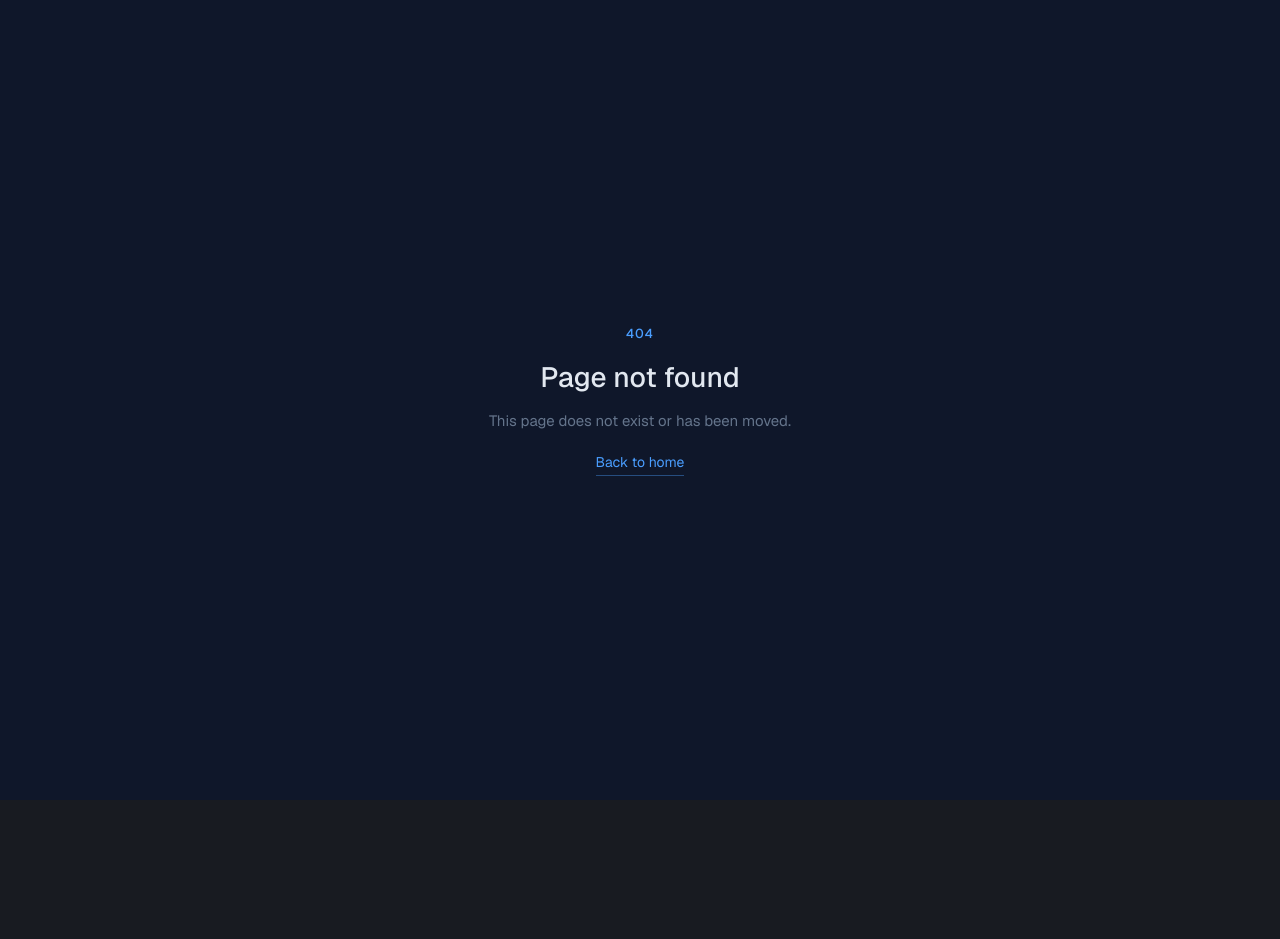
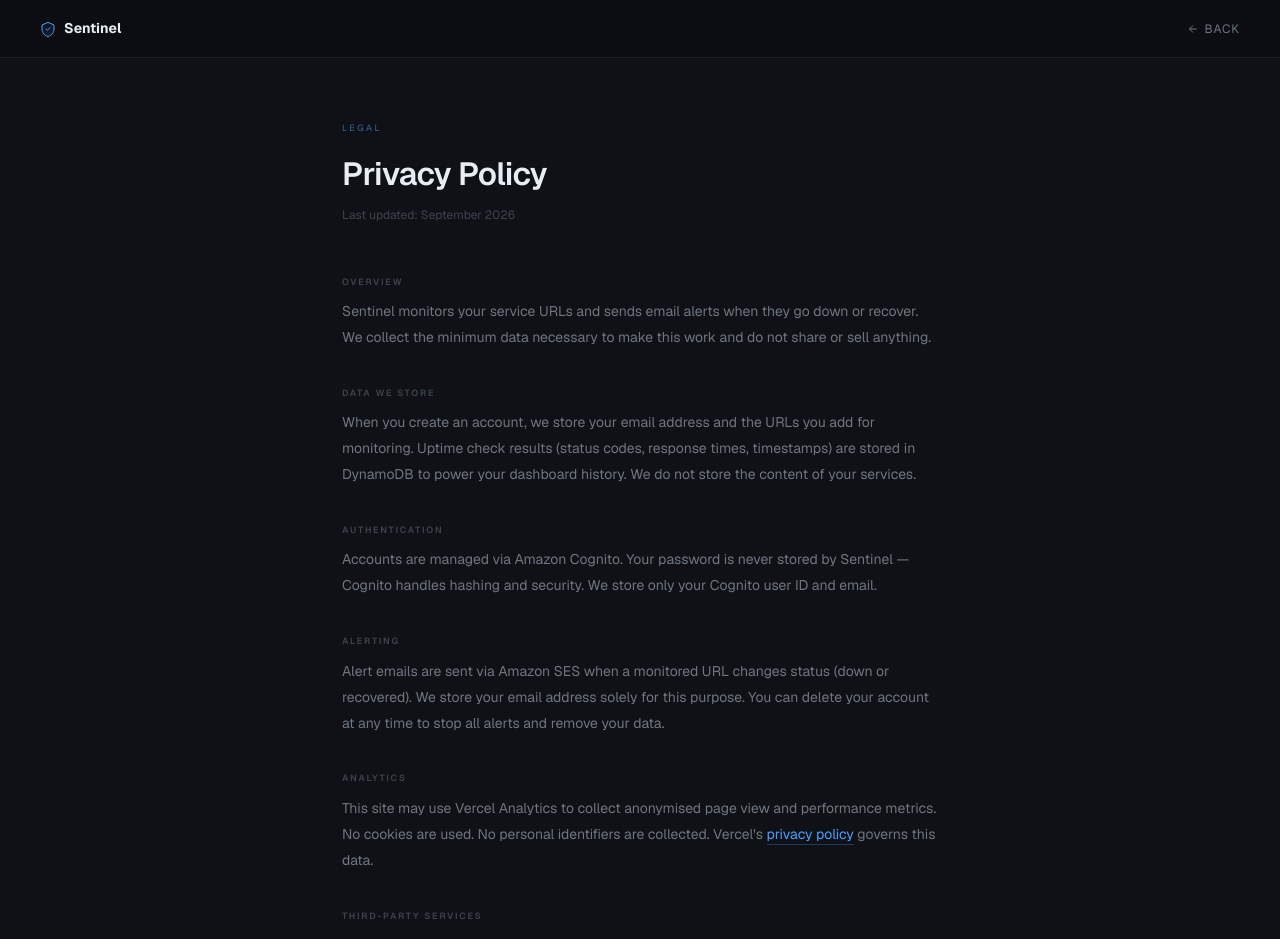
Before and after one commit to denzelchingodza/Sentinel, a Next.js app in the folder frontend/: page /privacy in a window 1280 px wide. Before the commit this address had no page. Shown: the top 939 px of the page. Before the commit the page ends 800 px from the top, so only its background shows below. Built offline with nearby package versions, Linux system fonts and the light colour scheme.

Commit message:
feat: add privacy page, error boundary, PWA manifest, apple-touch-icon

```diff
--- /dev/null
+++ b/frontend/app/error.tsx
@@ -0,0 +1,97 @@
+"use client";
+
+import { useEffect } from "react";
+import Link from "next/link";
+
+const BLUE = "#4a9eff";
+
+export default function GlobalError({
+  error,
+  reset,
+}: {
+  error: Error & { digest?: string };
+  reset: () => void;
+}) {
+  useEffect(() => {
+    console.error(error);
+  }, [error]);
+
+  return (
+    <div
+      style={{
+        minHeight: "100vh",
+        background: "#0f1117",
+        display: "flex",
+        flexDirection: "column",
+        alignItems: "center",
+        justifyContent: "center",
+        textAlign: "center",
+        padding: "2rem",
+        fontFamily: "var(--font-geist-sans), system-ui, sans-serif",
+        color: "#e6edf3",
+      }}
+    >
+      {/* Icon */}
+      <div style={{ marginBottom: 24, opacity: 0.4 }}>
+        <svg width="36" height="36" viewBox="0 0 24 24" fill="none" stroke={BLUE} strokeWidth="1.5">
+          <circle cx="12" cy="12" r="10" />
+          <line x1="12" y1="8" x2="12" y2="12" />
+          <line x1="12" y1="16" x2="12.01" y2="16" />
+        </svg>
+      </div>
+
+      <p
+        style={{
+          fontSize: 10, letterSpacing: "0.25em", textTransform: "uppercase",
+          color: BLUE, opacity: 0.7, marginBottom: 16,
+        }}
+      >
+        Something went wrong
+      </p>
+
+      <h1
+        style={{
+          fontSize: "clamp(18px, 3vw, 24px)", fontWeight: 500,
+          color: "#e6edf3", letterSpacing: "-0.01em", marginBottom: 10,
+        }}
+      >
+        An unexpected error occurred.
+      </h1>
+
+      <p
+        style={{
+          fontSize: 14, color: "#6e7681", maxWidth: 340,
+          lineHeight: 1.7, marginBottom: 32,
+        }}
+      >
+        Something didn&apos;t load correctly. Try refreshing — if it keeps
+        happening, the service may be temporarily unavailable.
+      </p>
+
+      <div style={{ display: "flex", gap: 12, flexWrap: "wrap", justifyContent: "center" }}>
+        <button
+          onClick={reset}
+          style={{
+            fontSize: 13, letterSpacing: "0.06em", textTransform: "uppercase",
+            color: "#0f1117", background: BLUE, border: "none",
+            padding: "10px 24px", cursor: "pointer", fontFamily: "inherit",
+            borderRadius: 6,
+          }}
+        >
+          Try again
+        </button>
+        <Link
+          href="/"
+          style={{
+            fontSize: 13, letterSpacing: "0.06em", textTransform: "uppercase",
+            color: BLUE, border: `1px solid rgba(74,158,255,0.3)`,
+            padding: "10px 24px", textDecoration: "none",
+            display: "inline-flex", alignItems: "center", borderRadius: 6,
+          }}
+        >
+          Go home
+        </Link>
+      </div>
+    </div>
+  );
+}
--- a/frontend/app/layout.tsx
+++ b/frontend/app/layout.tsx
@@ -35,6 +35,14 @@ export const metadata: Metadata = {
     description: "Serverless uptime monitoring and incident alerting.",
     images: ["/og-image.png"],
   },
+  appleWebApp: {
+    capable: true,
+    statusBarStyle: "black-translucent",
+    title: "Sentinel",
+  },
+  other: {
+    "theme-color": "#0f1117",
+  },
 };
 
 export default function RootLayout({
--- /dev/null
+++ b/frontend/app/manifest.ts
@@ -0,0 +1,17 @@
+import type { MetadataRoute } from "next";
+
+export default function manifest(): MetadataRoute.Manifest {
+  return {
+    name: "Sentinel — Uptime Monitoring",
+    short_name: "Sentinel",
+    description: "Serverless uptime monitoring and incident alerting.",
+    start_url: "/",
+    display: "standalone",
+    background_color: "#0f1117",
+    theme_color: "#4a9eff",
+    icons: [
+      { src: "/apple-touch-icon.png", sizes: "180x180", type: "image/png" },
+      { src: "/favicon.ico", sizes: "any" },
+    ],
+  };
+}
--- a/frontend/app/page.tsx
+++ b/frontend/app/page.tsx
@@ -109,7 +109,10 @@ export default function Home() {
               </a>
               . All rights reserved.
             </span>
-            <span style={{ fontSize: 11, color: "#2d333b" }}>Serverless · Zero downtime · No servers to manage</span>
+            <div style={{ display: "flex", gap: 16, alignItems: "center" }}>
+              <Link href="/privacy" style={{ fontSize: 11, color: "#3d4450", textDecoration: "none" }}>Privacy</Link>
+              <span style={{ fontSize: 11, color: "#2d333b" }}>Serverless · Zero downtime · No servers to manage</span>
+            </div>
           </div>
         </div>
       </footer>
--- /dev/null
+++ b/frontend/app/privacy/page.tsx
@@ -0,0 +1,147 @@
+import type { Metadata } from "next";
+import type { ReactNode } from "react";
+import Link from "next/link";
+
+export const metadata: Metadata = {
+  title: "Privacy",
+  description: "Privacy policy for Sentinel — how we handle your monitoring data.",
+};
+
+const BLUE = "#4a9eff";
+const BG = "#0f1117";
+const TEXT = "#e6edf3";
+const SUB = "#6e7681";
+const DIM = "#3d4450";
+const BORDER = "#1a1f29";
+
+export default function PrivacyPage() {
+  return (
+    <div style={{ minHeight: "100vh", background: BG, fontFamily: "var(--font-geist-sans), system-ui, sans-serif", color: TEXT }}>
+
+      {/* Nav */}
+      <nav
+        style={{
+          display: "flex", justifyContent: "space-between", alignItems: "center",
+          padding: "18px 40px", borderBottom: `1px solid ${BORDER}`,
+          background: "#0b0d13",
+        }}
+      >
+        <div style={{ display: "flex", alignItems: "center", gap: 8 }}>
+          <svg width="16" height="16" viewBox="0 0 24 24" fill="none">
+            <path d="M12 2L3 6v6c0 5.25 3.75 10.15 9 11.25C17.25 22.15 21 17.25 21 12V6L12 2z"
+              stroke={BLUE} strokeWidth="1.5" strokeLinejoin="round" fill="rgba(74,158,255,0.08)" />
+            <path d="M9 12l2 2 4-4" stroke={BLUE} strokeWidth="1.5" strokeLinecap="round" strokeLinejoin="round" />
+          </svg>
+          <span style={{ fontSize: 14, fontWeight: 700, color: TEXT }}>Sentinel</span>
+        </div>
+        <Link
+          href="/"
+          style={{
+            display: "inline-flex", alignItems: "center", gap: 6,
+            fontSize: 12, letterSpacing: "0.08em", textTransform: "uppercase",
+            color: SUB, textDecoration: "none",
+          }}
+        >
+          <svg width="12" height="12" viewBox="0 0 24 24" fill="none" stroke="currentColor" strokeWidth="2">
+            <path d="M19 12H5M12 5l-7 7 7 7" />
+          </svg>
+          Back
+        </Link>
+      </nav>
+
+      {/* Content */}
+      <div style={{ maxWidth: 660, margin: "0 auto", padding: "64px 32px 100px" }}>
+        <p style={{ fontSize: 9, letterSpacing: "0.28em", textTransform: "uppercase", color: BLUE, opacity: 0.6, marginBottom: 14 }}>
+          Legal
+        </p>
+        <h1 style={{ fontSize: "clamp(22px, 4vw, 32px)", fontWeight: 600, letterSpacing: "-0.02em", marginBottom: 8 }}>
+          Privacy Policy
+        </h1>
+        <p style={{ fontSize: 12, color: DIM, marginBottom: 52 }}>Last updated: September 2026</p>
+
+        <Section title="Overview">
+          Sentinel monitors your service URLs and sends email alerts when they go down or recover.
+          We collect the minimum data necessary to make this work and do not share or sell anything.
+        </Section>
+
+        <Section title="Data we store">
+          When you create an account, we store your email address and the URLs you add for monitoring.
+          Uptime check results (status codes, response times, timestamps) are stored in DynamoDB to
+          power your dashboard history. We do not store the content of your services.
+        </Section>
+
+        <Section title="Authentication">
+          Accounts are managed via Amazon Cognito. Your password is never stored by Sentinel — Cognito
+          handles hashing and security. We store only your Cognito user ID and email.
+        </Section>
+
+        <Section title="Alerting">
+          Alert emails are sent via Amazon SES when a monitored URL changes status (down or recovered).
+          We store your email address solely for this purpose. You can delete your account at any time
+          to stop all alerts and remove your data.
+        </Section>
+
+        <Section title="Analytics">
+          This site may use Vercel Analytics to collect anonymised page view and performance metrics.
+          No cookies are used. No personal identifiers are collected. Vercel&apos;s{" "}
+          <A href="https://vercel.com/legal/privacy-policy">privacy policy</A> governs this data.
+        </Section>
+
+        <Section title="Third-party services">
+          <ul style={{ paddingLeft: 20, lineHeight: 2.1, color: SUB, fontSize: 14 }}>
+            <li><strong style={{ color: "#a8b3c1" }}>Amazon Cognito</strong> — user authentication</li>
+            <li><strong style={{ color: "#a8b3c1" }}>Amazon DynamoDB</strong> — storing monitors and check results</li>
+            <li><strong style={{ color: "#a8b3c1" }}>Amazon SES</strong> — sending alert emails</li>
+            <li><strong style={{ color: "#a8b3c1" }}>AWS Lambda</strong> — running uptime checks</li>
+            <li><strong style={{ color: "#a8b3c1" }}>Vercel</strong> — hosting the frontend</li>
+          </ul>
+        </Section>
+
+        <Section title="Data retention">
+          Your account data, monitors, and check history are retained while your account exists.
+          Deleting your account removes all associated data. We do not retain backups of user data
+          beyond our hosting provider&apos;s standard retention windows.
+        </Section>
+
+        <div style={{ borderTop: `1px solid ${BORDER}`, margin: "40px 0" }} />
+
+        <Section title="Contact">
+          Questions about this policy?{" "}
+          <A href="mailto:denzel.chingodza@icloud.com">denzel.chingodza@icloud.com</A>
+        </Section>
+      </div>
+
+      {/* Footer */}
+      <footer
+        style={{
+          borderTop: `1px solid ${BORDER}`, background: "#0b0d13",
+          padding: "18px 40px", display: "flex", justifyContent: "space-between",
+          alignItems: "center", fontSize: 12, color: DIM,
+        }}
+      >
+        <span>© 2026 Denzel Chingodza</span>
+        <Link href="/" style={{ color: DIM, textDecoration: "none", fontSize: 12 }}>Sentinel</Link>
+      </footer>
+    </div>
+  );
+}
+
+function Section({ title, children }: { title: string; children: ReactNode }) {
+  return (
+    <div style={{ marginBottom: 36 }}>
+      <h2 style={{ fontSize: 9, letterSpacing: "0.2em", textTransform: "uppercase", color: DIM, marginBottom: 10, fontWeight: 600 }}>
+        {title}
+      </h2>
+      <div style={{ fontSize: 14, color: SUB, lineHeight: 1.85 }}>{children}</div>
+    </div>
+  );
+}
+
+function A({ href, children }: { href: string; children: ReactNode }) {
+  return (
+    <a href={href} target="_blank" rel="noopener noreferrer"
+      style={{ color: BLUE, textDecoration: "none", borderBottom: "1px solid rgba(74,158,255,0.3)", paddingBottom: 1 }}>
+      {children}
+    </a>
+  );
+}
```
Also changed, not shown: frontend/public/apple-touch-icon.png (added).
